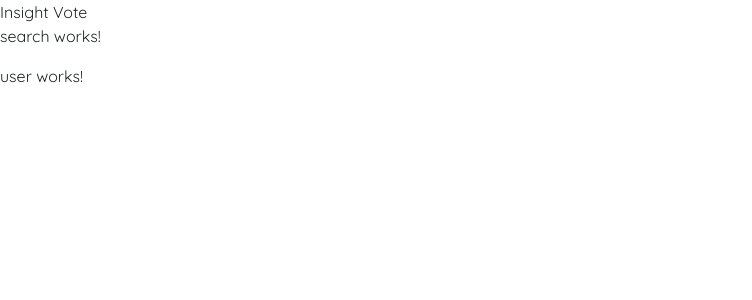
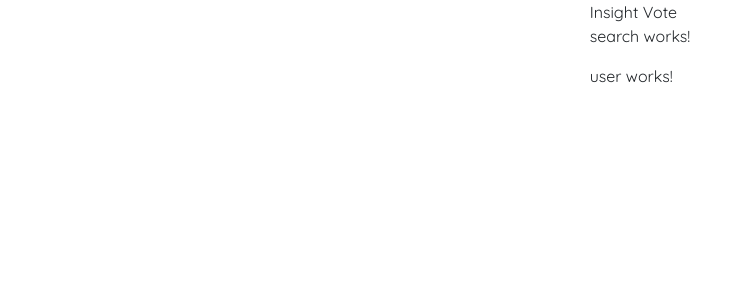
Before and after one commit to Cyberdog52/hackathon, an Angular app in the folder frontend/: page / in a window 1280 px wide. Shown: the top 300 px of the page, without its empty margins (0-752 px from the left). Built offline with nearby package versions, Linux system fonts and the light colour scheme.

Commit message:
Style body

```diff
--- a/frontend/src/styles.scss
+++ b/frontend/src/styles.scss
@@ -3,6 +3,9 @@
 /* Importing Bootstrap SCSS file. */
 @import '~bootstrap/scss/bootstrap';
 
-* {
+body {
   font-family: 'Quicksand', "Helvetica Neue", Helvetica, Arial, sans-serif;
+
+  display: flex;
+  justify-content: center;
 }
```
